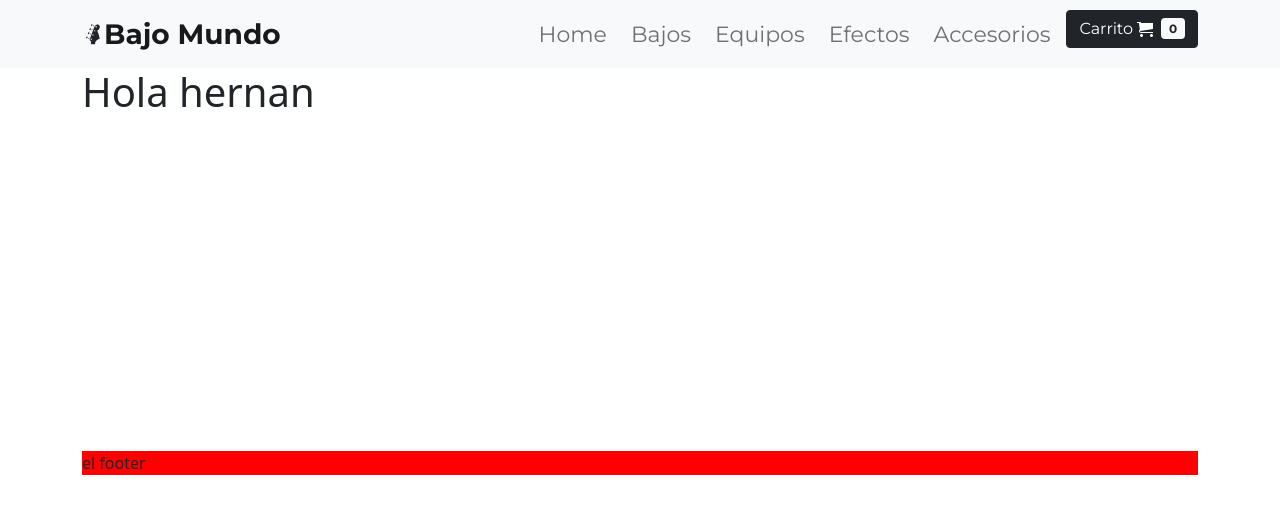
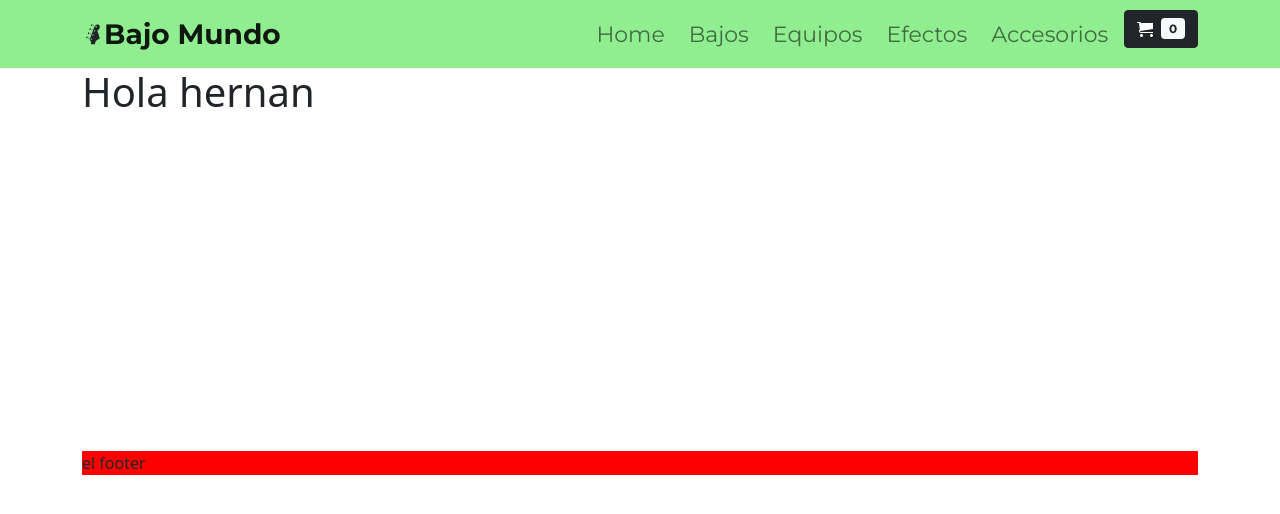
Before and after one commit to PlantaH/bajomundo, a React (Create React App) app: page / in a window 1280 px wide. Shown: the top 514 px of the page. Built offline with nearby package versions, Linux system fonts and the light colour scheme.

Commit message:
Resubida cuarto desafio

```diff
--- a/src/components/CartWidget/CartWidget.jsx
+++ b/src/components/CartWidget/CartWidget.jsx
@@ -7,7 +7,7 @@ const CartWidget = () => {
     return (
         <div>
             <Button variant="dark">
-                Carrito <ImCart className="me-2" />
+                <ImCart className="me-2" />
                 <Badge text="dark" bg="light">
                 0
                 </Badge>
--- a/src/components/Navbar/Navbar.css
+++ b/src/components/Navbar/Navbar.css
@@ -5,6 +5,7 @@
 .miEstilo{
   font-family:Montserrat;
   font-size: 22px;
+  background-color:lightgreen !important;
 }
 .miBrand{
   font-size: 28px;
```
